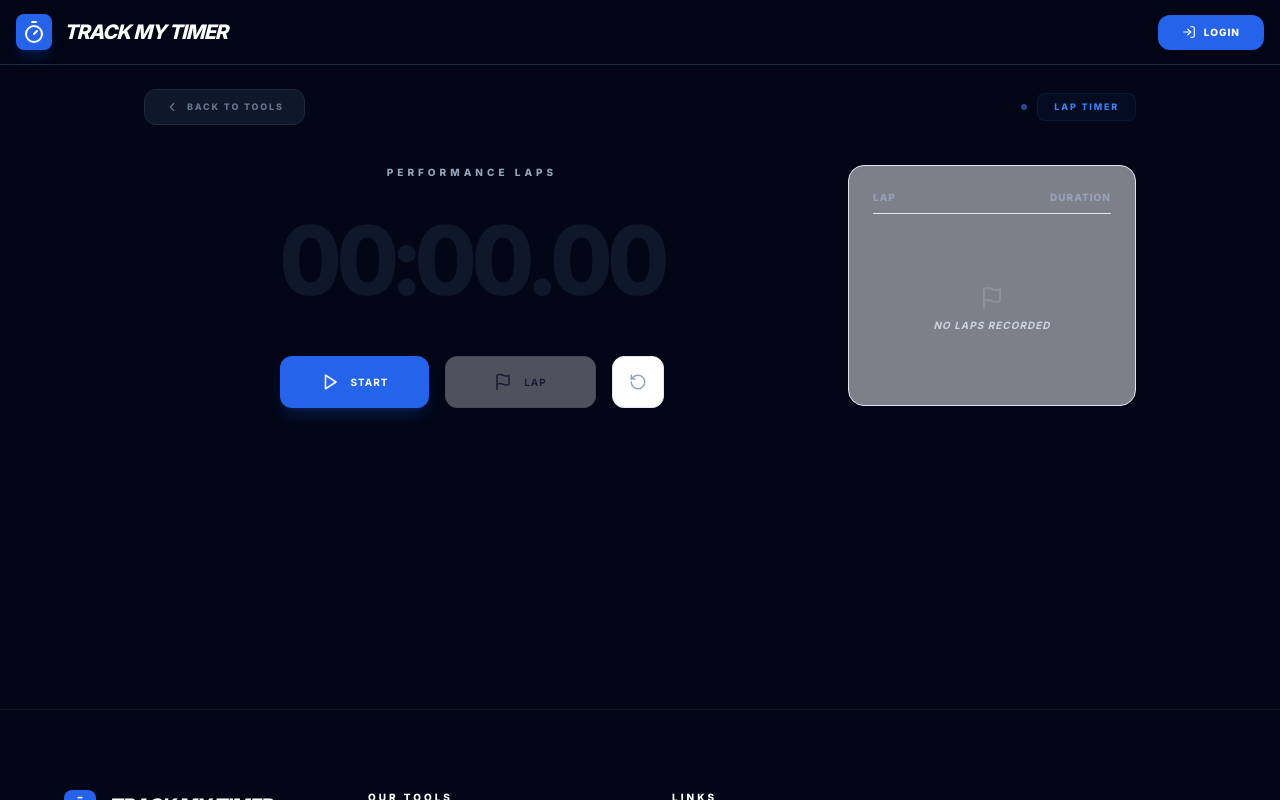
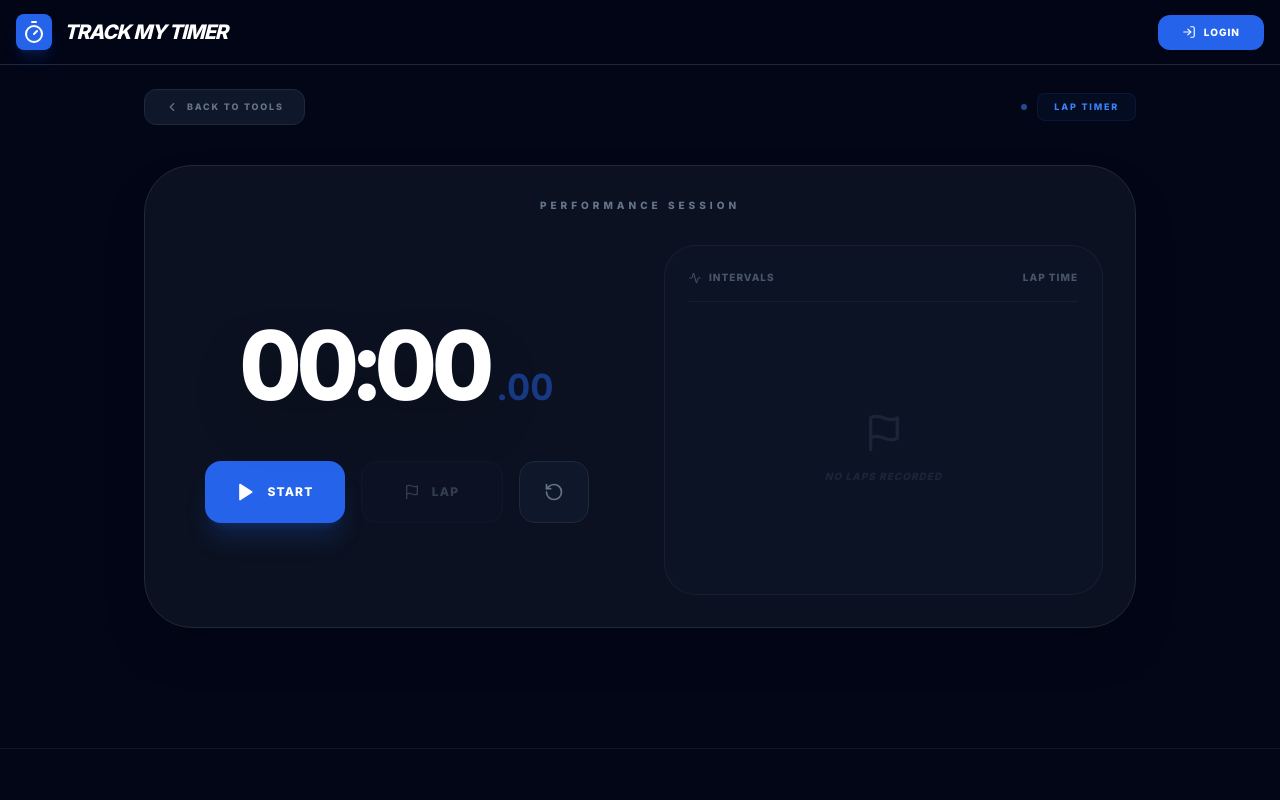
Before and after one commit to Parthajit/Track_New_Timer, a React (Vite) app: page /#/ in a window 1280 px wide. Both pictures are taken after a click on the button "LAP TIMER". Shown: the top 800 px of the page. Built offline with nearby package versions, Linux system fonts and the light colour scheme.

Commit message:
Update LapTimer.tsx

```diff
--- a/components/tools/LapTimer.tsx
+++ b/components/tools/LapTimer.tsx
@@ -1,5 +1,5 @@
 import React, { useState, useEffect, useRef } from 'react';
-import { Play, Pause, RotateCcw, Flag, Cloud } from 'lucide-react';
+import { Play, Pause, RotateCcw, Flag, Cloud, CheckCircle2, Activity } from 'lucide-react';
 import { Lap } from '../../types';
 import { logTimerUsage } from '../../lib/supabase';
 
@@ -11,13 +11,43 @@ const LapTimer: React.FC<LapTimerProps> = ({ userId }) => {
   const [time, setTime] = useState(0);
   const [isRunning, setIsRunning] = useState(false);
   const [laps, setLaps] = useState<Lap[]>([]);
+  const [lastSyncStatus, setLastSyncStatus] = useState<'idle' | 'syncing' | 'success'>('idle');
+
   const timerRef = useRef<number | null>(null);
-  // Using ref for laps to avoid stale closures in the logger
+  const timeRef = useRef<number>(0);
   const lapsRef = useRef<Lap[]>([]);
+
+  useEffect(() => {
+    timeRef.current = time;
+  }, [time]);
 
   useEffect(() => {
     lapsRef.current = laps;
   }, [laps]);
+
+  const calculateSessionMetrics = () => {
+    const currentLaps = lapsRef.current;
+    if (currentLaps.length === 0) return null;
+
+    // Calculate Average
+    const totalLapTime = currentLaps.reduce((acc, curr) => acc + curr.time, 0);
+    const avg = totalLapTime / currentLaps.length;
+
+    // Calculate Consistency (Mean Absolute Deviation percentage)
+    let totalDeviation = 0;
+    currentLaps.forEach(l => {
+      totalDeviation += Math.abs(l.time - avg);
+    });
+    const avgDeviation = totalDeviation / currentLaps.length;
+    // Higher deviation = lower consistency. 100% is perfect.
+    const consistency = Math.max(0, Math.min(100, Math.round(100 - (avgDeviation / avg * 100))));
+
+    return {
+      lap_count: currentLaps.length,
+      avg_lap: Math.round(avg),
+      consistency: consistency
+    };
+  };
 
   useEffect(() => {
     if (isRunning) {
@@ -27,10 +57,17 @@ const LapTimer: React.FC<LapTimerProps> = ({ userId }) => {
     } else {
       if (timerRef.current) {
         clearInterval(timerRef.current);
-        if (userId && time > 1000) {
-          // Pass the actual recorded lap count in metadata
-          logTimerUsage(userId, 'lap_timer', time, 'Activity', {
-            lap_count: lapsRef.current.length
+        timerRef.current = null;
+      }
+
+      // Sync session when stopped
+      if (userId && timeRef.current > 1000) {
+        const metrics = calculateSessionMetrics();
+        if (metrics) {
+          setLastSyncStatus('syncing');
+          logTimerUsage(userId, 'lap_timer', timeRef.current, 'Performance', metrics).then(() => {
+            setLastSyncStatus('success');
+            setTimeout(() => setLastSyncStatus('idle'), 3000);
           });
         }
       }
@@ -38,7 +75,7 @@ const LapTimer: React.FC<LapTimerProps> = ({ userId }) => {
     return () => {
       if (timerRef.current) clearInterval(timerRef.current);
     };
-  }, [isRunning, userId]); // Dependencies must only trigger logger on stop
+  }, [isRunning, userId]);
 
   const handleStartStop = () => setIsRunning(!isRunning);
 
@@ -46,15 +83,17 @@ const LapTimer: React.FC<LapTimerProps> = ({ userId }) => {
     setIsRunning(false);
     setTime(0);
     setLaps([]);
+    setLastSyncStatus('idle');
   };
 
   const handleLap = () => {
     if (isRunning) {
-      const lastLapTime = laps.length > 0 ? laps[0].overall : 0;
+      const currentTime = timeRef.current;
+      const lastLapOverall = laps.length > 0 ? laps[0].overall : 0;
       const newLap: Lap = {
         id: laps.length + 1,
-        time: time - lastLapTime,
-        overall: time
+        time: currentTime - lastLapOverall,
+        overall: currentTime
       };
       setLaps([newLap, ...laps]);
     }
@@ -64,67 +103,121 @@ const LapTimer: React.FC<LapTimerProps> = ({ userId }) => {
     const minutes = Math.floor(ms / 60000);
     const seconds = Math.floor((ms % 60000) / 1000);
     const centiseconds = Math.floor((ms % 1000) / 10);
-    return `${minutes.toString().padStart(2, '0')}:${seconds.toString().padStart(2, '0')}.${centiseconds.toString().padStart(2, '0')}`;
+    return {
+      main: `${minutes.toString().padStart(2, '0')}:${seconds.toString().padStart(2, '0')}`,
+      ms: centiseconds.toString().padStart(2, '0')
+    };
   };
 
+  const formatted = formatTime(time);
+
   return (
-    <div className="flex flex-col md:flex-row gap-12 relative items-center md:items-start">
-      <div className="flex-1 flex flex-col items-center">
-        <span className="text-[10px] font-black uppercase tracking-[0.4em] text-slate-400 mb-8">Performance Laps</span>
-        <div className="text-7xl md:text-8xl font-black text-slate-900 tabular-nums tracking-tighter mb-12 select-none">
-          {formatTime(time)}
+    <div className="bg-[#0B1120] border border-slate-800 p-8 rounded-[3rem] shadow-2xl relative overflow-hidden flex flex-col items-center">
+      {userId && (
+        <div className="absolute top-6 right-8 flex items-center gap-2">
+          {lastSyncStatus === 'success' ? (
+            <div className="flex items-center gap-2 text-[10px] font-black text-emerald-500 uppercase tracking-widest animate-in fade-in slide-in-from-right-2">
+              <CheckCircle2 className="w-3 h-3" /> Data Secured
+            </div>
+          ) : (
+            <div className={`flex items-center gap-2 text-[10px] font-black uppercase tracking-widest transition-colors ${lastSyncStatus === 'syncing' ? 'text-blue-400 animate-pulse' : 'text-slate-600'}`}>
+              <Cloud className="w-3 h-3" /> {lastSyncStatus === 'syncing' ? 'Syncing...' : 'Chronos Cloud'}
+            </div>
+          )}
+        </div>
+      )}
+
+      <span className="text-[10px] font-black uppercase tracking-[0.4em] text-slate-500 mb-8">Performance Session</span>
+
+      <div className="grid grid-cols-1 lg:grid-cols-2 gap-12 w-full max-w-5xl">
+        <div className="flex flex-col items-center justify-center space-y-12">
+          <div className="flex items-baseline select-none">
+            <div className="text-7xl md:text-8xl font-black text-white tabular-nums tracking-tighter drop-shadow-2xl">
+              {formatted.main}
+            </div>
+            <div className="text-3xl md:text-4xl font-bold text-blue-600/50 ml-2 tabular-nums">
+              .{formatted.ms}
+            </div>
           </div>
 
           <div className="flex gap-4 w-full max-w-sm">
             <button
               onClick={handleStartStop}
-            className={`flex-1 flex items-center justify-center gap-3 py-4 rounded-xl font-bold uppercase tracking-widest text-[10px] transition-all shadow-lg active:scale-95 ${
+              className={`flex-1 flex items-center justify-center gap-3 py-5 rounded-2xl font-black uppercase tracking-widest text-xs transition-all shadow-xl active:scale-[0.97] ${
                 isRunning
-                ? 'bg-slate-100 text-slate-600 hover:bg-slate-200'
-                : 'bg-blue-600 text-white hover:bg-blue-700 shadow-blue-600/20'
+                  ? 'bg-slate-800 text-slate-300 hover:bg-slate-700'
+                  : 'bg-blue-600 text-white hover:bg-blue-500 shadow-blue-600/20'
               }`}
             >
-            {isRunning ? <Pause size={18} /> : <Play size={18} />}
-            {isRunning ? 'Pause' : 'Start'}
+              {isRunning ? <Pause className="w-5 h-5 fill-current" /> : <Play className="w-5 h-5 fill-current" />}
+              {isRunning ? 'Stop' : 'Start'}
             </button>
             <button
               onClick={handleLap}
               disabled={!isRunning}
-            className="flex-1 flex items-center justify-center gap-3 py-4 rounded-xl font-bold bg-white border border-slate-200 text-slate-600 hover:border-slate-300 disabled:opacity-30 disabled:cursor-not-allowed uppercase tracking-widest text-[10px] transition-all"
+              className="flex-1 flex items-center justify-center gap-3 py-5 rounded-2xl font-black bg-slate-900 border border-slate-800 text-slate-400 hover:text-white hover:border-slate-700 disabled:opacity-30 disabled:cursor-not-allowed uppercase tracking-widest text-xs transition-all"
             >
-            <Flag size={18} />
+              <Flag className="w-4 h-4" />
               Lap
             </button>
             <button
               onClick={handleReset}
-            className="p-4 bg-white text-slate-400 border border-slate-200 hover:text-slate-900 hover:border-slate-300 rounded-xl transition-all"
+              className="px-6 flex items-center justify-center bg-slate-900 border border-slate-800 text-slate-500 hover:bg-slate-800 hover:text-white py-5 rounded-2xl transition-all group"
               title="Reset"
             >
-            <RotateCcw size={18} />
+              <RotateCcw className="w-5 h-5 group-hover:rotate-[-45deg] transition-transform" />
             </button>
           </div>
         </div>
 
-      <div className="w-full md:w-72 bg-slate-50/50 rounded-2xl border border-slate-200 p-6 max-h-[400px] overflow-y-auto no-scrollbar">
-        <div className="text-[10px] font-black text-slate-400 uppercase tracking-widest mb-6 border-b border-slate-200 pb-2 flex justify-between">
-          <span>Lap</span>
-          <span>Duration</span>
+        <div className="bg-slate-900/50 border border-slate-800/60 rounded-[2rem] p-6 flex flex-col h-[350px]">
+          <div className="flex items-center justify-between text-[10px] font-black text-slate-600 uppercase tracking-widest mb-6 border-b border-slate-800/50 pb-4">
+            <div className="flex items-center gap-2">
+              <Activity className="w-3 h-3" />
+              <span>Intervals</span>
             </div>
+            <span>Lap Time</span>
+          </div>
+
+          <div className="flex-1 overflow-y-auto no-scrollbar space-y-2">
             {laps.length === 0 ? (
-          <div className="h-full flex flex-col items-center justify-center text-slate-300 italic py-12 gap-2">
-            <Flag size={24} className="opacity-20" />
-            <span className="text-[10px] font-bold uppercase tracking-widest">No laps recorded</span>
+              <div className="h-full flex flex-col items-center justify-center text-slate-700 italic space-y-4 opacity-40">
+                <Flag className="w-10 h-10" />
+                <span className="text-[10px] font-black uppercase tracking-widest">No laps recorded</span>
               </div>
             ) : (
-          <div className="space-y-3">
-            {laps.map((lap) => (
-              <div key={lap.id} className="flex justify-between items-center text-xs animate-in slide-in-from-top-1 duration-300">
-                <span className="text-slate-400 font-bold uppercase tracking-tighter">Lap {lap.id.toString().padStart(2, '0')}</span>
-                <span className="text-slate-900 font-black tabular-nums">{formatTime(lap.time)}</span>
+              laps.map((lap) => {
+                const lapFormatted = formatTime(lap.time);
+                return (
+                  <div
+                    key={lap.id}
+                    className="flex justify-between items-center py-4 px-5 bg-slate-900/40 border border-slate-800/50 rounded-xl hover:bg-slate-800/40 transition-colors animate-in slide-in-from-top-2 duration-300"
+                  >
+                    <div className="flex items-center gap-4">
+                      <span className="text-[9px] font-black text-blue-500/50 uppercase tracking-widest">#{lap.id.toString().padStart(2, '0')}</span>
                     </div>
-            ))}
+                    <div className="text-lg font-black text-white tabular-nums tracking-tighter">
+                      {lapFormatted.main}<span className="text-blue-500/50 text-xs ml-0.5">.{lapFormatted.ms}</span>
+                    </div>
+                  </div>
+                );
+              })
+            )}
+          </div>
+
+          {laps.length > 0 && (
+            <div className="mt-4 pt-4 border-t border-slate-800/50 flex justify-between items-center px-2">
+               <span className="text-[9px] font-black text-slate-500 uppercase tracking-widest">Average Lap</span>
+               <span className="text-xs font-bold text-slate-400 tabular-nums">
+                 {(() => {
+                   const avg = time / laps.length;
+                   const f = formatTime(avg);
+                   return `${f.main}.${f.ms}`;
+                 })()}
+               </span>
             </div>
           )}
+        </div>
       </div>
     </div>
   );
```
Lines whose indentation alone changed are shown as unchanged.
